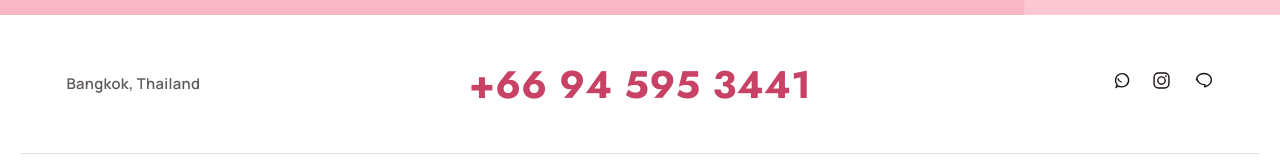
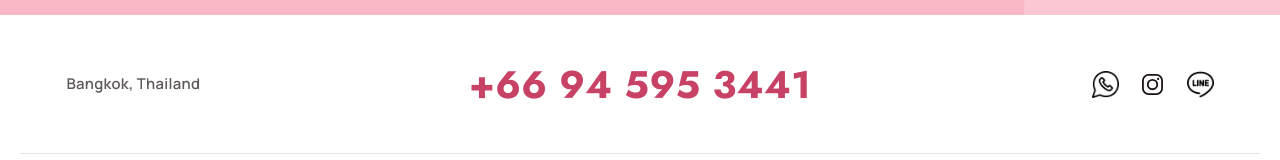
Before and after one commit to Dimitrov1985/Mui_Wong, a React (Vite) app: page / in a window 1280 px wide. Shown: the part 7011-7171 px from the top of the page. Built offline with nearby package versions, Linux system fonts and the light colour scheme.

Commit message:
Use real WhatsApp/Line icons in footer social row
Replaces the hand-drawn placeholder glyphs with the actual brand icon
files for WhatsApp and Line; Instagram keeps its outline SVG.

```diff
--- a/src/components/Footer.css
+++ b/src/components/Footer.css
@@ -52,17 +52,32 @@
 }
 
 .footer__social a {
+  display: flex;
   color: var(--ink);
-  transition: color var(--dur-fast) var(--ease-out);
+  transition:
+    color var(--dur-fast) var(--ease-out),
+    opacity var(--dur-fast) var(--ease-out),
+    transform var(--dur-fast) var(--ease-out);
 }
 
-.footer__social svg {
-  width: 21px;
-  height: 21px;
+.footer__social svg,
+.footer__social img {
+  /* Line's wordmark needs a bit more room than a plain glyph to stay legible. */
+  width: 27px;
+  height: 27px;
 }
 
+/* Instagram is a currentColor outline, so hover can recolour it directly. */
 .footer__social a:hover {
   color: var(--pink-600);
+}
+
+/* The WhatsApp/Line marks are fixed-colour raster icons — recolour isn't an
+   option, so hover reads instead as a lift + fade, matching the hover
+   language used elsewhere on the site (pricing cards, carousel thumbs). */
+.footer__social a:has(img):hover {
+  opacity: 0.7;
+  transform: translateY(-2px);
 }
 
 /* ---------- Nav row ---------- */
--- a/src/components/Footer.tsx
+++ b/src/components/Footer.tsx
@@ -1,30 +1,5 @@
 import { site, whatsAppLink } from "../content/site";
 import "./Footer.css";
-
-// Simple outline glyphs, in the same stroke style as Chevron — not a
-// reproduction of any brand's logo, just a generic "chat" mark per channel.
-
-function WhatsAppIcon() {
-  return (
-    <svg viewBox="0 0 24 24" aria-hidden="true" focusable="false">
-      <path
-        d="M7 20l1.1-3.4A7.5 7.5 0 1112 19a7.4 7.4 0 01-3.6-.9z"
-        fill="none"
-        stroke="currentColor"
-        strokeWidth="1.6"
-        strokeLinecap="round"
-        strokeLinejoin="round"
-      />
-      <path
-        d="M9.3 10.2c.3 1.7 1.7 3.1 3.4 3.4"
-        fill="none"
-        stroke="currentColor"
-        strokeWidth="1.6"
-        strokeLinecap="round"
-      />
-    </svg>
-  );
-}
 
 function InstagramIcon() {
   return (
@@ -52,20 +27,6 @@ function InstagramIcon() {
   );
 }
 
-function LineIcon() {
-  return (
-    <svg viewBox="0 0 24 24" aria-hidden="true" focusable="false">
-      <path
-        d="M4 11.2C4 7.2 7.8 4 12.5 4S21 7.2 21 11.2c0 3.6-3 6.6-7.2 7.9-.3.1-.7-.1-.6-.5l.4-1.9c-4.5.1-9.1-2.6-9.1-7.5z"
-        fill="none"
-        stroke="currentColor"
-        strokeWidth="1.6"
-        strokeLinejoin="round"
-      />
-    </svg>
-  );
-}
-
 export default function Footer() {
   const f = site.footer;
 
@@ -85,7 +46,7 @@ export default function Footer() {
             rel="noreferrer"
             aria-label="Chat on WhatsApp"
           >
-            <WhatsAppIcon />
+            <img src="/whatsapp.png" alt="" />
           </a>
           <a
             href={site.contacts.instagramUrl}
@@ -101,7 +62,7 @@ export default function Footer() {
             rel="noreferrer"
             aria-label="Chat on Line"
           >
-            <LineIcon />
+            <img src="/line.png" alt="" />
           </a>
         </div>
       </div>
```
Also changed, not shown: public/line.png (added), public/whatsapp.png (added).
